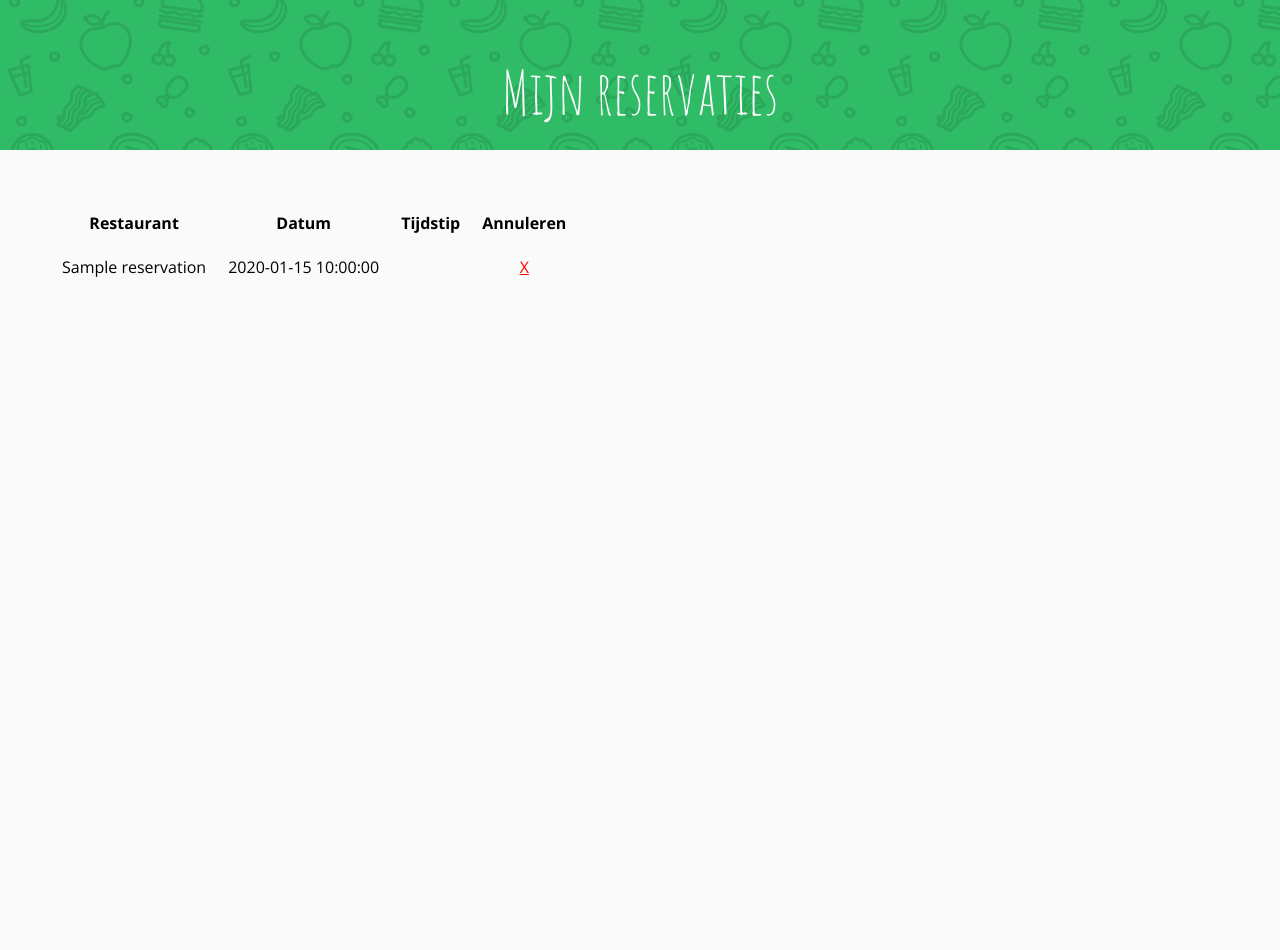
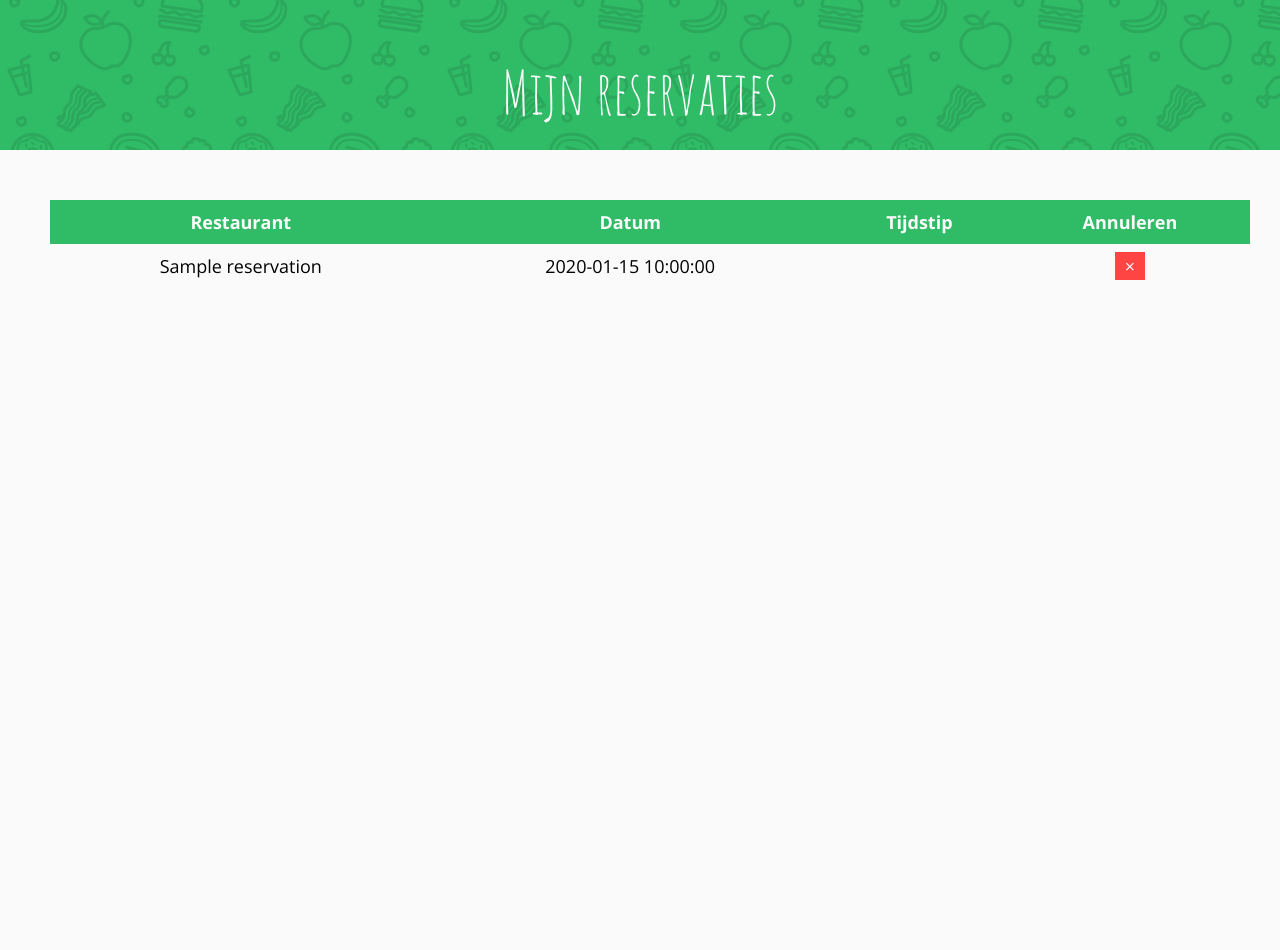
Before and after one commit to Bramskyyy/fast-dine, a PHP site: template Code/Client/templates/account_customer.twig in a window 1280 px wide. Shown: the part 210-1160 px from the top of the page. Run offline with PHP 8.4, Linux system fonts and the light colour scheme; the template is opened without the code that fills it: most values are stand-ins (such as "Sample title", 1, 10 or a date in 2020); some libraries are stand-ins or nearby versions.

Commit message:
Add css for account page

```diff
--- a/Code/Client/css/master.css
+++ b/Code/Client/css/master.css
@@ -281,7 +281,7 @@
 	width: 100%;
 }
 
-.overview .filter #filterForm input, .overview .filter #filterForm select {
+.overview #filterForm input, .overview #filterForm select {
 	height: 50px;
 	width: 220px;
 	margin: 0 10px 10px 0;
@@ -296,7 +296,7 @@
 	background-color: #FAFAFA;
 }
 
-.overview .filter #filterForm input[type="submit"] {
+.overview #filterForm input[type="submit"] {
 	color: #30BC66;
 	background-color: #FAFAFA;
 	border: rgba(250, 250, 250, 1) 1px solid;
@@ -308,14 +308,14 @@
 	transition: all 0.3s cubic-bezier(.55, 0, .1, 1);
 }
 
-.overview .filter #filterForm input[type="submit"]:hover {
+.overview #filterForm input[type="submit"]:hover {
 	color: #FAFAFA;
 	background-color: #30BC66;
 	border: rgba(250, 250, 250, 1) 1px solid;
 	font-weight: 600;
 }
 
-.overview .filter #filterForm input:focus, .overview .filter #filterForm select:focus {
+.overview #filterForm input:focus, .overview #filterForm select:focus {
 	border: rgba(48, 188, 102, 1) 1px solid;
 }
 
@@ -388,9 +388,25 @@
 	display: none;
 }
 
-table.reservations a {
-	text-decoration: underline;
-	color: red;
+table.reservations {
+	border-collapse: collapse;
+	width: 100%;
+	font-size: 18px;
+}
+
+table.reservations tr:hover {
+	background-color: rgba(41, 62, 106, 0.12);
+}
+
+table.reservations th {
+	background-color: #30BC66;
+	color: #FAFAFA;
+}
+
+table.reservations a.cancel {
+	background-color: #FF4444;
+	color: #FAFAFA;
+	padding: 2px 10px;
 }
 
 table.reservations td, table.reservations th {
--- a/Code/Client/templates/account_customer.twig
+++ b/Code/Client/templates/account_customer.twig
@@ -20,7 +20,7 @@
 				<td>
 					{% if reservation.shift == "1" %}13u00{% elseif reservation.shift == "2" %}18u00{% elseif reservation.shift == "3" %}20u00{% endif %}
 				</td>
-				<td><a href="account.php?moduleAction=delete&date={{ reservation.date }}&shift={{ reservation.shift }}">X</a></td>
+				<td><a class="cancel" href="account.php?moduleAction=delete&date={{ reservation.date }}&shift={{ reservation.shift }}">&times;</a></td>
 			</tr>
 			{% endfor %}
 		</table>
--- a/Code/Client/templates/account_owner.twig
+++ b/Code/Client/templates/account_owner.twig
@@ -6,7 +6,7 @@
 
 <div class="overview clearfix">
 	<div class="container clearfix">
-		<form id="reservationDateForm" action="{{ PHP_SELF }}" method="post">
+		<form id="filterForm" action="{{ PHP_SELF }}" method="post">
 			<input type="date" id="date" name="date" class="formControl" value="{{ date }}" />
 			<input type="submit" name="search" value="Verfijn" />
 		</form>
```
